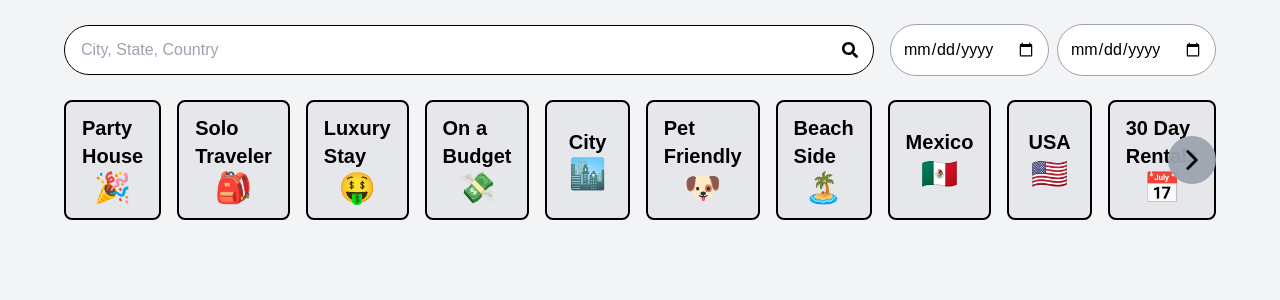
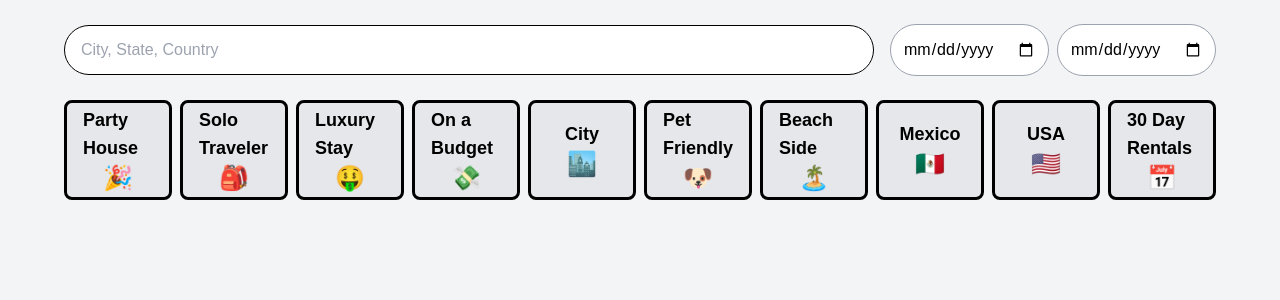
Before and after one commit to amm6758/booking-app, a Next.js app: page / in a window 1280 px wide. Shown: the top 300 px of the page. Built offline with nearby package versions, Linux system fonts and the light colour scheme.

Commit message:
Removed arrows, fixed equal box sizes, prevented outline disappearance

```diff
--- a/app/page.tsx
+++ b/app/page.tsx
@@ -1,14 +1,10 @@
 "use client";
 
 import { useState, useRef } from "react";
-import { FaSearch } from "react-icons/fa";
-import { IoIosArrowForward, IoIosArrowBack } from "react-icons/io";
 
 export default function Home() {
   const [search, setSearch] = useState("");
   const categoryRef = useRef<HTMLDivElement>(null);
-  const [atStart, setAtStart] = useState(true);
-  const [atEnd, setAtEnd] = useState(false);
 
   const categories = [
     { label: "Party House", emoji: "🎉" },
@@ -23,24 +19,6 @@ export default function Home() {
     { label: "30 Day Rentals", emoji: "📅" },
   ];
 
-  const scrollCategories = (direction: "left" | "right") => {
-    if (categoryRef.current) {
-      const scrollAmount = 220;
-      if (direction === "right") {
-        categoryRef.current.scrollBy({ left: scrollAmount, behavior: "smooth" });
-      } else {
-        categoryRef.current.scrollBy({ left: -scrollAmount, behavior: "smooth" });
-      }
-
-      setTimeout(() => {
-        if (categoryRef.current) {
-          setAtStart(categoryRef.current.scrollLeft === 0);
-          setAtEnd(categoryRef.current.scrollLeft + categoryRef.current.clientWidth >= categoryRef.current.scrollWidth);
-        }
-      }, 500);
-    }
-  };
-
   return (
     <div className="flex flex-col items-center w-full min-h-screen p-6 bg-gray-100">
       {/* Search and Date Picker Section */}
@@ -54,7 +32,6 @@ export default function Home() {
             onChange={(e) => setSearch(e.target.value)}
             className="w-full p-3 pl-4 pr-12 text-black rounded-full border border-black"
           />
-          <FaSearch className="absolute right-4 top-1/2 transform -translate-y-1/2 text-black" />
         </div>
 
         {/* Date Picker */}
@@ -66,41 +43,21 @@ export default function Home() {
 
       {/* Category Boxes Section */}
       <div className="relative w-full max-w-6xl mt-6 flex items-center">
-        {/* Left Arrow */}
-        {!atStart && (
-          <button
-            onClick={() => scrollCategories("left")}
-            className="absolute left-0 z-10 text-black text-3xl w-12 h-12 flex items-center justify-center bg-gray-400 bg-opacity-95 rounded-full"
-          >
-            <IoIosArrowBack />
-          </button>
-        )}
-
         {/* Categories Scroll Container */}
         <div
           ref={categoryRef}
-          className="flex gap-4 w-full overflow-x-auto scrollbar-hide scroll-smooth"
+          className="flex gap-2 w-full overflow-x-auto scrollbar-hide scroll-smooth"
         >
           {categories.map((category, index) => (
             <div
               key={index}
-              className="w-[260px] h-[120px] flex flex-col items-center justify-center p-4 bg-gray-200 rounded-lg border-2 border-black transition-transform duration-200 hover:scale-105"
+              className="w-[200px] h-[100px] flex flex-col items-center justify-center p-4 bg-gray-200 rounded-lg border-[3px] border-black"
             >
-              <span className="text-black text-xl font-semibold">{category.label}</span>
-              <span className="text-3xl">{category.emoji}</span>
+              <span className="text-black text-lg font-semibold">{category.label}</span>
+              <span className="text-2xl">{category.emoji}</span>
             </div>
           ))}
         </div>
-
-        {/* Right Arrow */}
-        {!atEnd && (
-          <button
-            onClick={() => scrollCategories("right")}
-            className="absolute right-0 z-10 text-black text-3xl w-12 h-12 flex items-center justify-center bg-gray-400 bg-opacity-95 rounded-full"
-          >
-            <IoIosArrowForward />
-          </button>
-        )}
       </div>
     </div>
   );
```
